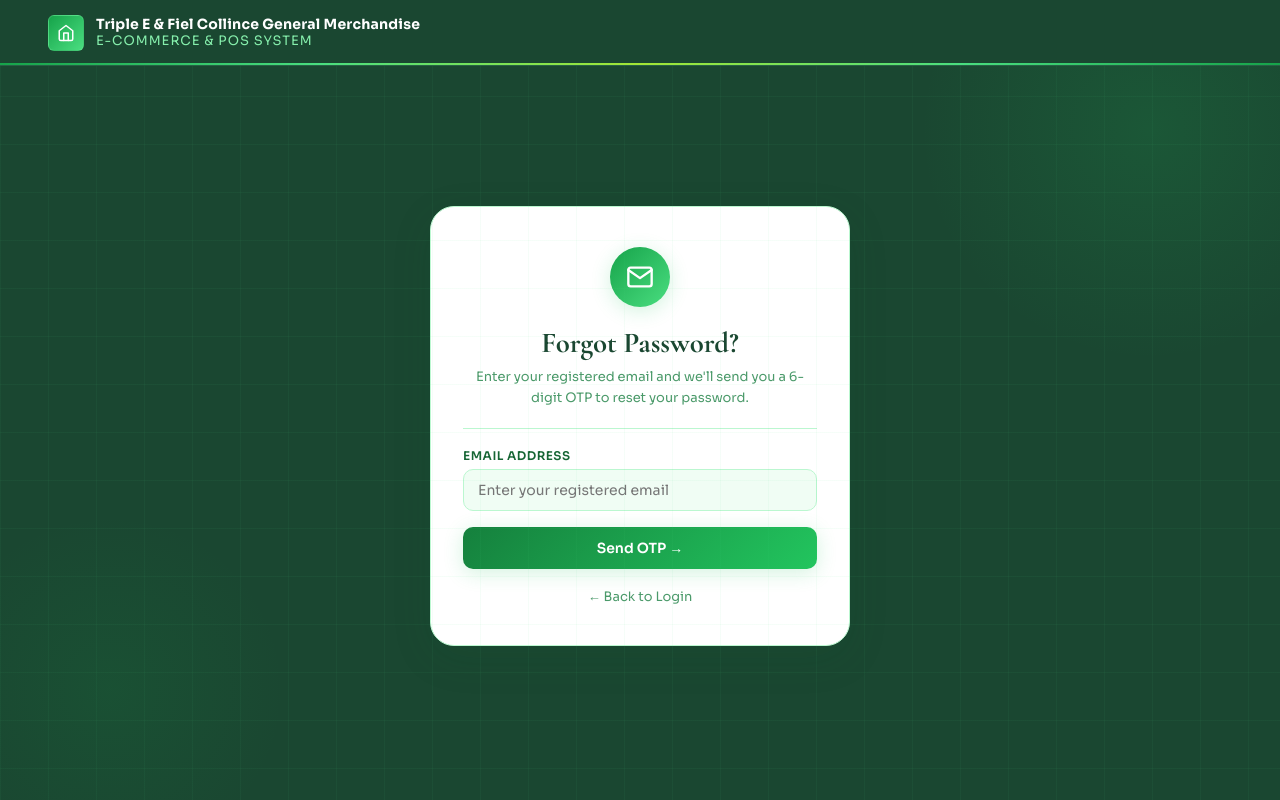
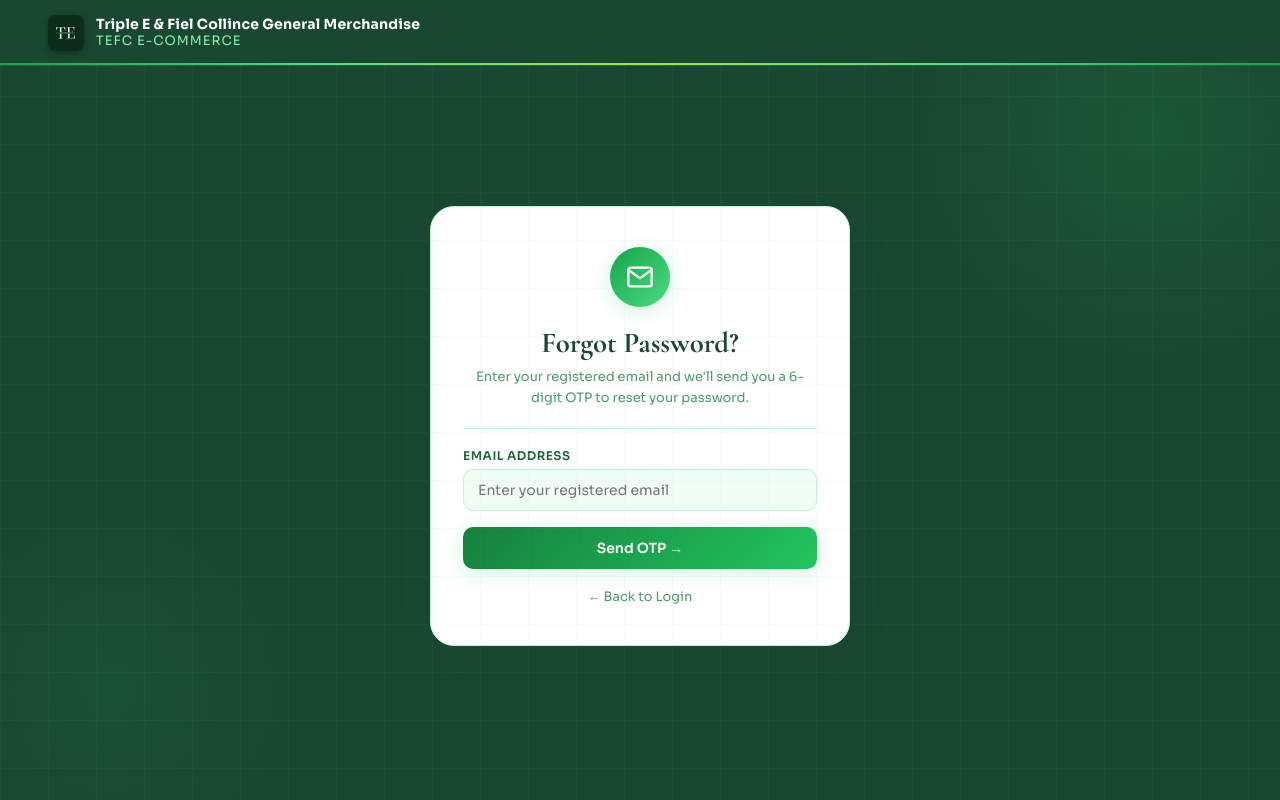
Before and after one commit to 7ckingSven/ecommerce-pos, a Flask app: page /forgot-password in a window 1280 px wide. Run offline with Flask 3, Linux system fonts and the light colour scheme.

Commit message:
Replace nav house icon with brand favicon and tone down green glow styling for a cleaner look

```diff
--- a/backend/static/css/style.css
+++ b/backend/static/css/style.css
@@ -100,13 +100,14 @@ html, body {
 .nav-badge {
   width: 36px;
   height: 36px;
-  background: linear-gradient(135deg, var(--g-600), var(--g-400));
+  background: var(--dark-3);
   border-radius: var(--radius-sm);
   display: flex;
   align-items: center;
   justify-content: center;
   flex-shrink: 0;
-  border: 1px solid rgba(134,239,172,0.25);
+  overflow: hidden;
+  box-shadow: 0 2px 6px rgba(0,0,0,0.30), inset 0 0 0 1px rgba(255,255,255,0.08);
 }
 
 .nav-badge svg {
@@ -117,6 +118,13 @@ html, body {
   stroke-width: 2;
   stroke-linecap: round;
   stroke-linejoin: round;
+}
+
+.nav-badge img {
+  width: 100%;
+  height: 100%;
+  object-fit: cover;
+  display: block;
 }
 
 .nav-brand-text {
@@ -187,15 +195,15 @@ html, body {
 
 /* Outlined — Staff navbar */
 .btn-outline-green {
-  border-color: var(--g-400);
-  color: var(--g-300);
+  border-color: rgba(255,255,255,0.18);
+  color: rgba(255,255,255,0.85);
+  background: rgba(255,255,255,0.03);
 }
 
 .btn-outline-green:hover {
-  border-color: var(--g-300);
-  color: var(--g-900);
-  background: var(--g-400);
-  box-shadow: var(--shadow-g);
+  border-color: rgba(74,222,128,0.45);
+  color: var(--g-200);
+  background: rgba(74,222,128,0.08);
 }
 
 /* Solid — staff submit */
--- a/backend/templates/forgot_password.html
+++ b/backend/templates/forgot_password.html
@@ -99,11 +99,11 @@
   <header class="navbar">
     <a href="{{ url_for('landing') }}" class="nav-brand nav-brand-link">
       <div class="nav-badge">
-        <svg viewBox="0 0 24 24"><path d="M3 9l9-7 9 7v11a2 2 0 0 1-2 2H5a2 2 0 0 1-2-2z"/><polyline points="9 22 9 12 15 12 15 22"/></svg>
+        <img src="{{ url_for('static', filename='img/favicon.png') }}" alt="TEFC Logo"/>
       </div>
       <div class="nav-brand-text">
         <span class="nav-brand-name">Triple E &amp; Fiel Collince General Merchandise</span>
-        <span class="nav-brand-sub">E-Commerce &amp; POS System</span>
+        <span class="nav-brand-sub">TEFC E-COMMERCE</span>
       </div>
     </a>
   </header>
--- a/backend/templates/landing.html
+++ b/backend/templates/landing.html
@@ -180,7 +180,7 @@
   <header class="navbar">
     <a href="{{ url_for('landing') }}" class="nav-brand nav-brand-link">
       <div class="nav-badge">
-        <svg viewBox="0 0 24 24"><path d="M3 9l9-7 9 7v11a2 2 0 0 1-2 2H5a2 2 0 0 1-2-2z"/><polyline points="9 22 9 12 15 12 15 22"/></svg>
+        <img src="{{ url_for('static', filename='img/favicon.png') }}" alt="TEFC Logo"/>
       </div>
       <div class="nav-brand-text">
         <span class="nav-brand-name">Triple E &amp; Fiel Collince General Merchandise</span>
--- a/backend/templates/login.html
+++ b/backend/templates/login.html
@@ -116,7 +116,7 @@
   <header class="navbar">
     <a href="{{ url_for('landing') }}" class="nav-brand nav-brand-link">
       <div class="nav-badge">
-        <svg viewBox="0 0 24 24"><path d="M3 9l9-7 9 7v11a2 2 0 0 1-2 2H5a2 2 0 0 1-2-2z"/><polyline points="9 22 9 12 15 12 15 22"/></svg>
+        <img src="{{ url_for('static', filename='img/favicon.png') }}" alt="TEFC Logo"/>
       </div>
       <div class="nav-brand-text">
         <span class="nav-brand-name">Triple E &amp; Fiel Collince General Merchandise</span>
--- a/backend/templates/reset_password.html
+++ b/backend/templates/reset_password.html
@@ -111,11 +111,11 @@
   <header class="navbar">
     <a href="{{ url_for('landing') }}" class="nav-brand nav-brand-link">
       <div class="nav-badge">
-        <svg viewBox="0 0 24 24"><path d="M3 9l9-7 9 7v11a2 2 0 0 1-2 2H5a2 2 0 0 1-2-2z"/><polyline points="9 22 9 12 15 12 15 22"/></svg>
+        <img src="{{ url_for('static', filename='img/favicon.png') }}" alt="TEFC Logo"/>
       </div>
       <div class="nav-brand-text">
         <span class="nav-brand-name">Triple E &amp; Fiel Collince General Merchandise</span>
-        <span class="nav-brand-sub">E-Commerce &amp; POS System</span>
+        <span class="nav-brand-sub">TEFC E-COMMERCE</span>
       </div>
     </a>
   </header>
--- a/backend/templates/verify_otp.html
+++ b/backend/templates/verify_otp.html
@@ -122,11 +122,11 @@
   <header class="navbar">
     <a href="{{ url_for('landing') }}" class="nav-brand nav-brand-link">
       <div class="nav-badge">
-        <svg viewBox="0 0 24 24"><path d="M3 9l9-7 9 7v11a2 2 0 0 1-2 2H5a2 2 0 0 1-2-2z"/><polyline points="9 22 9 12 15 12 15 22"/></svg>
+        <img src="{{ url_for('static', filename='img/favicon.png') }}" alt="TEFC Logo"/>
       </div>
       <div class="nav-brand-text">
         <span class="nav-brand-name">Triple E &amp; Fiel Collince General Merchandise</span>
-        <span class="nav-brand-sub">E-Commerce &amp; POS System</span>
+        <span class="nav-brand-sub">TEFC E-COMMERCE</span>
       </div>
     </a>
   </header>
```
